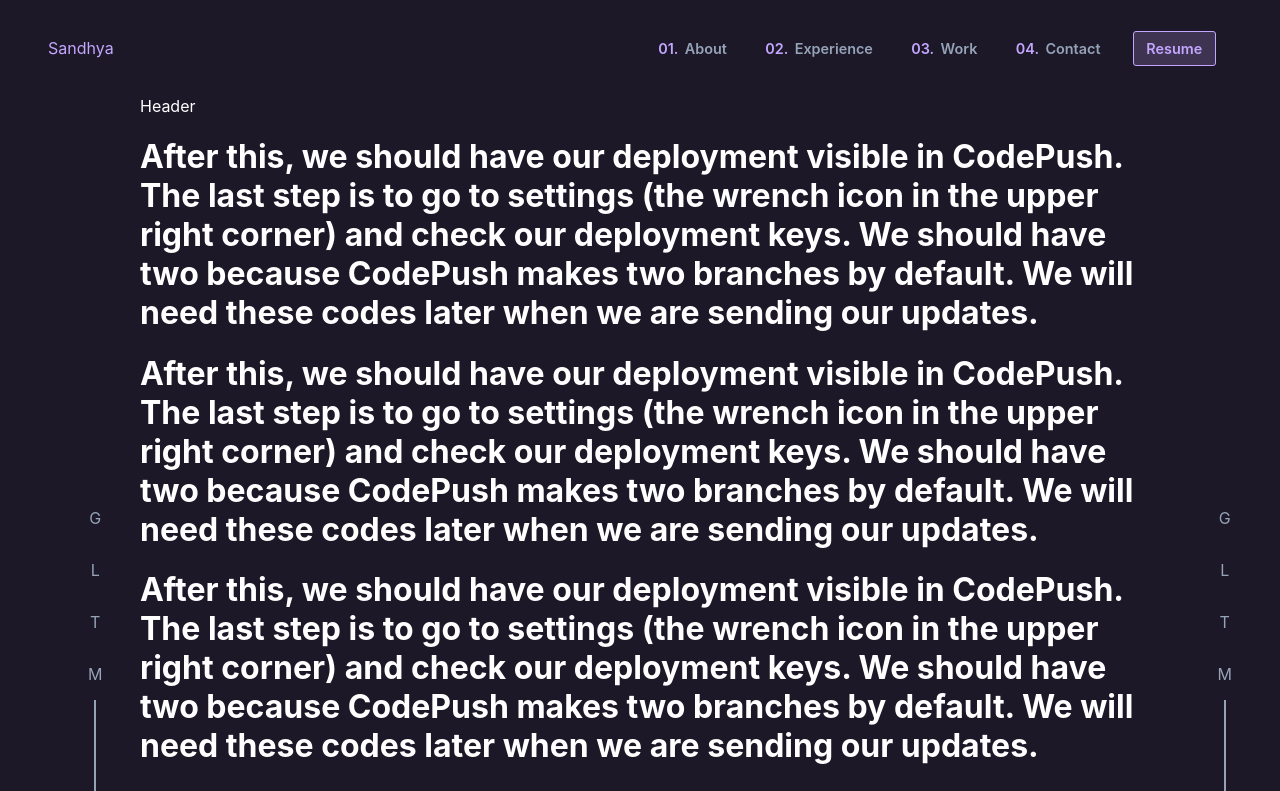
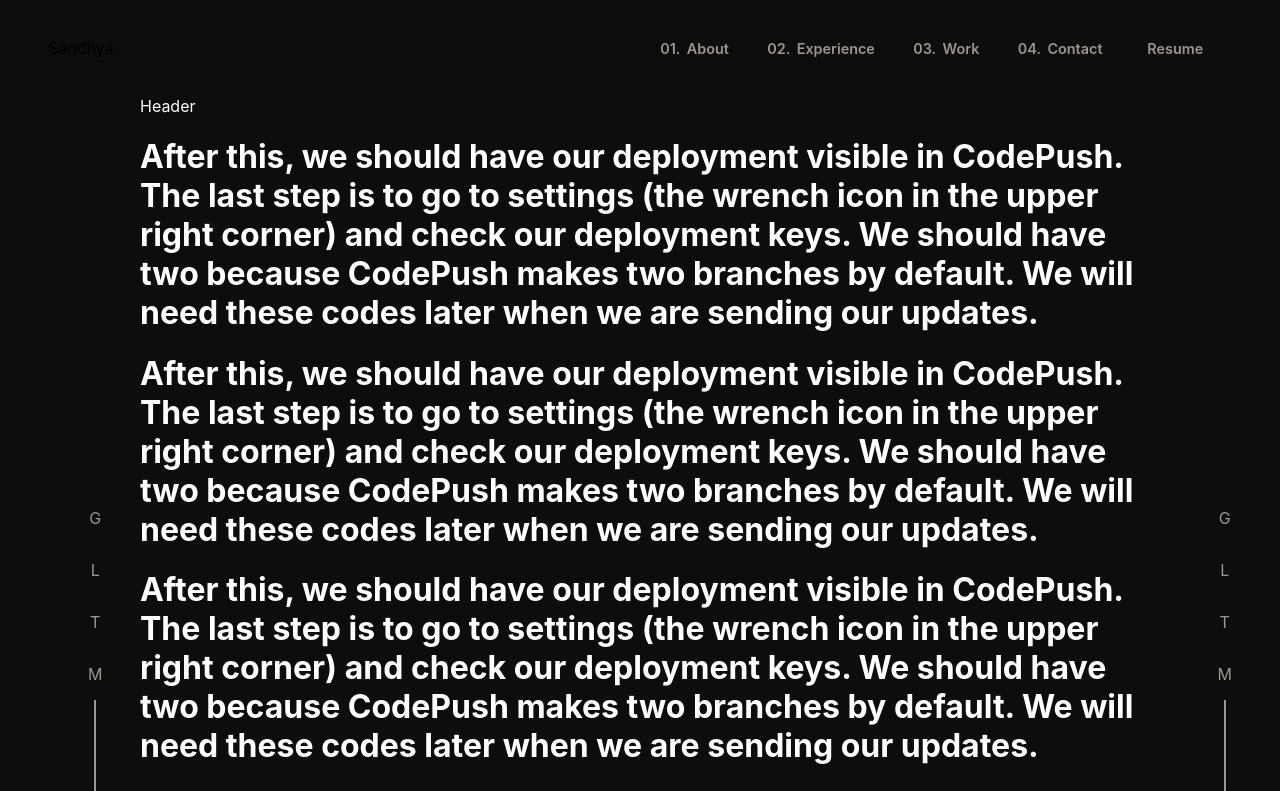
Before and after one commit to SandhyaR1007/sandhya-rajwanshi-dev, a React (Create React App) app: page / in a window 1280 px wide. Shown: the top 791 px of the page. Built offline with nearby package versions, Linux system fonts and the light colour scheme.

Commit message:
style: change theme color and add global font sizes

```diff
--- a/src/index.css
+++ b/src/index.css
@@ -1,11 +1,19 @@
 :root {
-  --purple: #c3a6ff;
-  --purple-black: #1d1827;
+  /* --yellow: #c3a6ff; */
+  --yellow: #ffc312;
+  --yellow-black: #0e0d0e;
   --teal: #78d8ff;
   --teal-black: #0c0b20;
   --slate: #f5f5f5;
-  --dark-slate: #94a3b8;
-  --glass-purple: rgb(195, 166, 255, 0.2);
+  --dark-slate: #9b978c;
+  --glass-yellow: rgb(255, 195, 18, 0.2);
+  --font-xs: 11px;
+  --font-s: 13px;
+  --font-m: 14px;
+  --font-l: 25px;
+  --font-xl: 46px;
+  --font-xxl: 56px;
+  --border-radius: 4px;
 }
 * {
   box-sizing: border-box;
@@ -18,7 +26,7 @@
   -webkit-font-smoothing: antialiased;
   -moz-osx-font-smoothing: grayscale;
   padding: 0;
-  background-color: var(--purple-black);
+  background-color: var(--yellow-black);
 }
 
 code {
```
